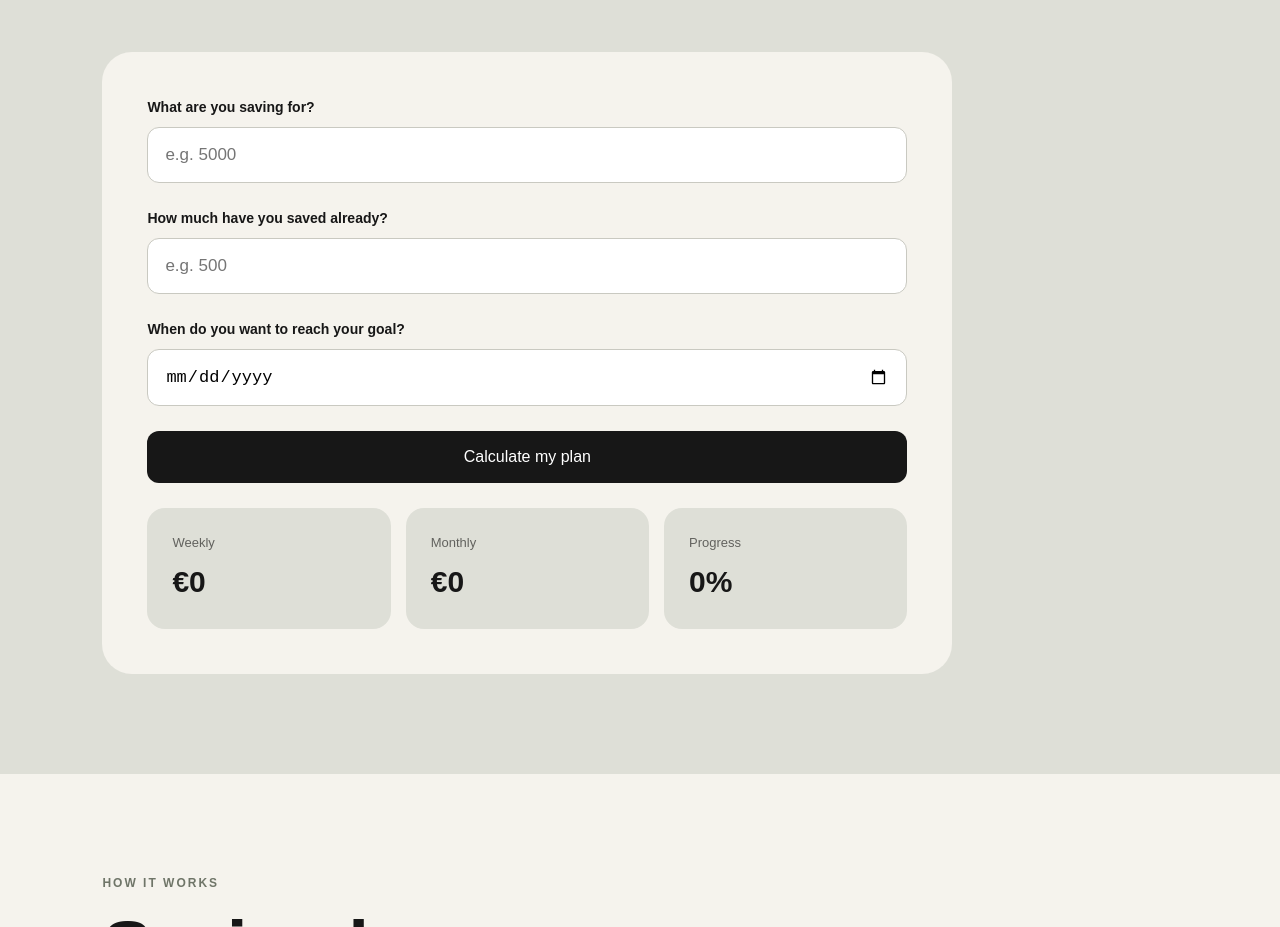
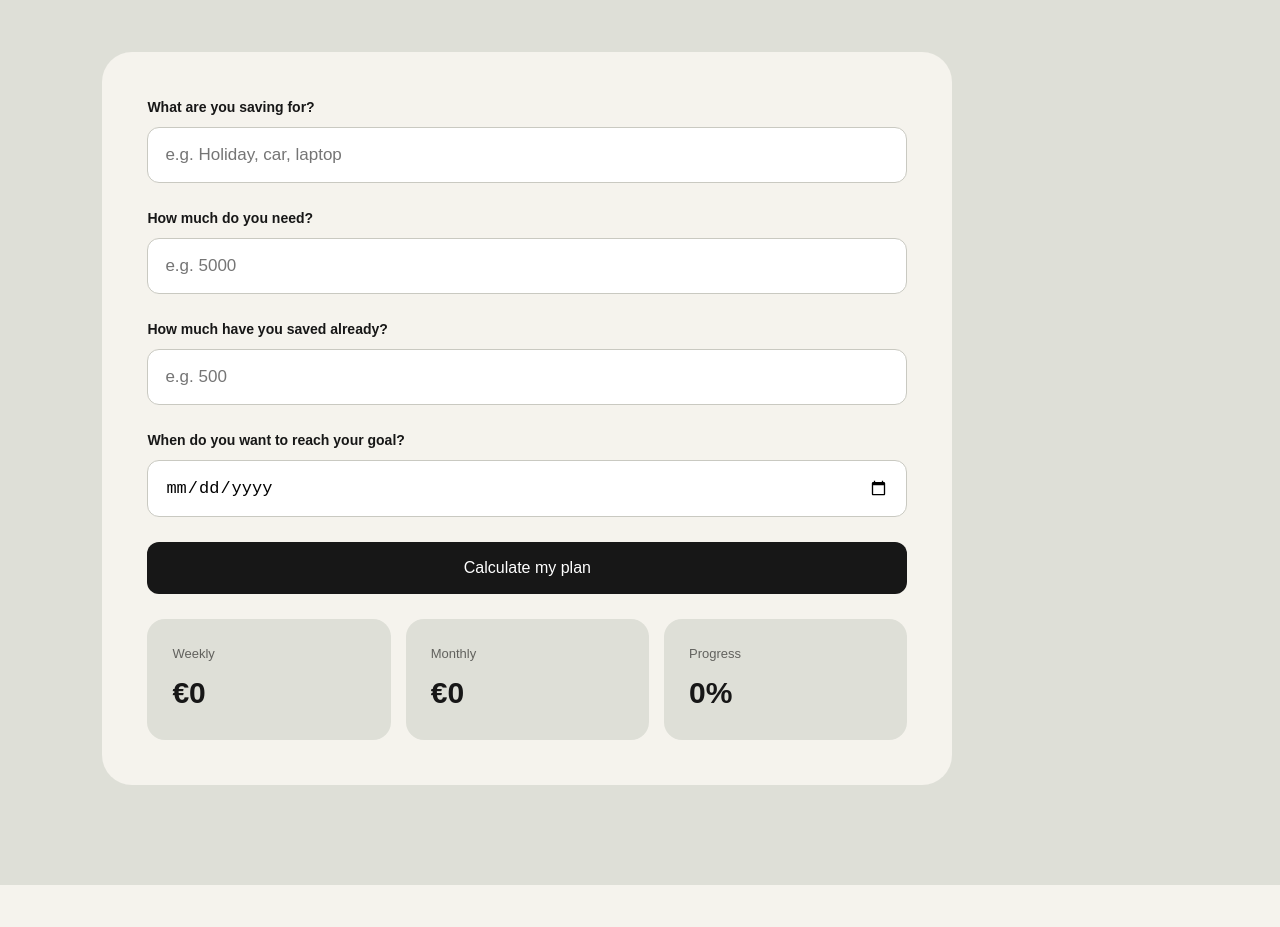
Before and after one commit to nicofluni-a11y/SaveTarget, a plain HTML site: page index.html in a window 1280 px wide. Shown: the part 1144-2071 px from the top of the page. Drawn offline with Linux system fonts and the light colour scheme; a script that the page names is missing.

Commit message:
Update index.html

```diff
--- a/index.html
+++ b/index.html
@@ -75,8 +75,23 @@
 
                 <div class="input-group">
 
+    <label for="goal">
+        What are you saving for?
+    </label>
+
+    <input
+        type="text"
+        id="goal"
+        placeholder="e.g. Holiday, car, laptop"
+    >
+
+</div>
+
+
+<div class="input-group">
+
     <label for="target">
-                        What are you saving for?
+        How much do you need?
     </label>
 
     <input
```
Lines whose indentation alone changed are shown as unchanged.
